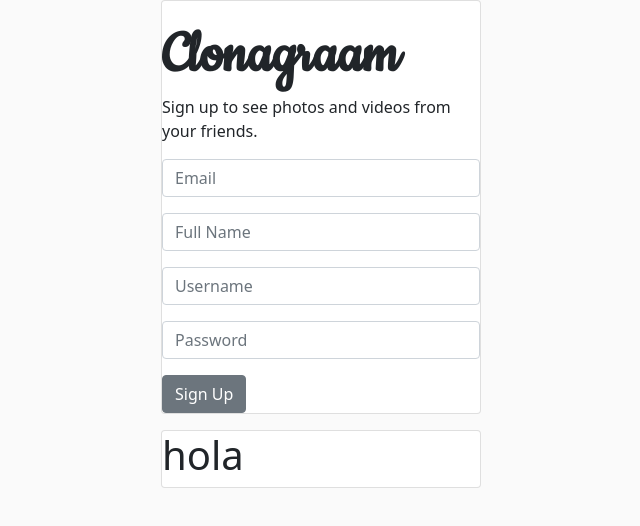
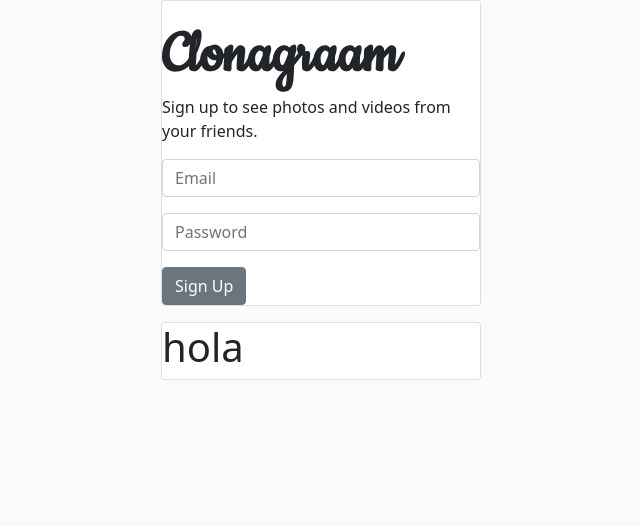
Before and after one commit to aleocampodev/clonagraam, a React (Create React App) app: page /register in a window 1280 px wide. Shown: the top 526 px of the page, without its empty margins (319-959 px from the left). Built offline with nearby package versions, Linux system fonts and the light colour scheme; no server answers.

Commit message:
agregando hook useAuth y context api al proyecto

```diff
--- a/src/components/CardBox.js
+++ b/src/components/CardBox.js
@@ -1,42 +1,21 @@
 import React, { useState } from "react";
 import googlePlay from "../assets/googlePlay.png";
 import appStore from "../assets/appStore.png";
-import { Card, Form, FormGroup, Button, Input } from "reactstrap";
-import { Link } from "react-router-dom";
+import { Card, Form } from "reactstrap";
+import { auth } from "../Firebase";
+import { Link, Navigate } from "react-router-dom";
 import facebook from "../assets/facebook.png";
+import Login from "../components/Login";
+
 import "../styles/_main.scss";
 
 const CardBox = () => {
-  const [email, setEmail] = useState("");
-  const [password, setPassword] = useState("");
-
   return (
     <>
       <Card className="margin-right">
         <h2 className="title-card mt-3">Clonagraam</h2>
-        <Form className="mt-3 ">
-          <FormGroup>
-            <Input
-              id="exampleEmail"
-              name="email"
-              placeholder="Email"
-              type="email"
-              className="w-50 form-input"
-            />
-          </FormGroup>
-          <FormGroup className="w-80">
-            <Input
-              id="examplePassword"
-              name="password"
-              placeholder="password"
-              type="password"
-              className="w-50 form-input"
-            />
-          </FormGroup>
 
-          <div className="form-input w-100 d-flex justify-content-center">
-            <Button className="bg-primary border-0 w-50">Log In</Button>
-          </div>
+        <Login />
         <h6 className="text-center m-3">OR</h6>
         <a href="#" className="style-link">
           <div className="d-flex justify-content-center mb-3">
@@ -54,7 +33,6 @@ const CardBox = () => {
             <p>Forgot password?</p>
           </a>
         </section>
-        </Form>
       </Card>
 
       <Card className="margin-right mt-3 d-flex flex-row justify-content-center p-3">
--- /dev/null
+++ b/src/components/Login.js
@@ -0,0 +1,44 @@
+import React, { useState, useEffect } from "react";
+import { Form, FormGroup, Input, Button } from "reactstrap";
+
+const Login = () => {
+  const [email, setEmail] = useState("");
+  const [password, setPassword] = useState("");
+
+  const login = (e) => {
+    e.preventDefault();
+    console.log("hola data");
+  };
+  return (
+    <>
+      <Form className="mt-3 " onSubmit={login}>
+        <FormGroup>
+          <Input
+            id="exampleEmail"
+            name="email"
+            placeholder="Email"
+            type="email"
+            className="w-50 form-input"
+            onChange={(e) => setEmail(e.target.value)}
+          />
+        </FormGroup>
+        <FormGroup className="w-80">
+          <Input
+            id="examplePassword"
+            name="password"
+            placeholder="password"
+            type="password"
+            className="w-50 form-input"
+            onChange={(e) => setPassword(e.target.value)}
+          />
+        </FormGroup>
+
+        <div className="form-input w-100 d-flex justify-content-center">
+          <Button className="bg-primary border-0 w-50">Log In</Button>
+        </div>
+      </Form>
+    </>
+  );
+};
+
+export default Login;
--- a/src/components/PrivateRoute.js
+++ b/src/components/PrivateRoute.js
@@ -1,6 +1,6 @@
 import React, { useContext } from "react";
 import { Route, useNavigate } from "react-router-dom";
-import { AuthProvider } from "../contexts/AuthContext";
+import { AuthProvider } from "../context/AuthContext";
 
 const PrivateRouter = ({ component: RouteComponent }) => {
   const { currentUser } = useContext(AuthProvider);
--- a/src/components/Register.js
+++ b/src/components/Register.js
@@ -9,7 +9,7 @@ import { useNavigate } from "react-router-dom";
 import "../styles/_main.scss";
 import { collection, addDoc, getDocs } from "firebase/firestore";
 import { Card, Form, FormGroup, Input, Button } from "reactstrap";
-import AuthContext from "../contexts/AuthContext";
+import { useAuth } from "../hooks/UseAuth";
 import { getApp } from "firebase/app";
 
 const Register = () => {
@@ -17,23 +17,15 @@ const Register = () => {
   const [password, setPassword] = useState("");
   const [fullName, setFullName] = useState("");
   const [userName, setUserName] = useState("");
+  const { user } = useAuth();
   const [error, setError] = useState("");
-  const { currentUser } = useContext(AuthContext);
-  const {
-    register,
-    handleSubmit,
-
-    formState: { errors },
-  } = useForm();
-
-  const navigate = useNavigate();
 
   const onSubmit = async (email, password, FullName, UserName) => {
     console.log("hola", email, password, fullName, userName);
     try {
-      const res = await createUserWithEmailAndPassword(auth, email, password);
-      const user = res.user;
-      console.log(user, "hola user");
+      await createUserWithEmailAndPassword(auth, email, password);
+      //const user = auth.currentUser;
+      //console.log(user, "hola user");
       /*await addDoc(collection(db, "users"), {
         uid: user.uid,
         fullName,
@@ -45,6 +37,7 @@ const Register = () => {
     }
   };
 
+  console.log(user);
   return (
     <div className="bg-first d-flex flex-column w-100  align-items-center vh-100 ">
       <Card className="w-25">
@@ -53,7 +46,7 @@ const Register = () => {
           <p>Sign up to see photos and videos from your friends.</p>
         </section>
 
-        <Form className="h-50" onSubmit={handleSubmit(onSubmit)}>
+        <Form className="h-50" onSubmit={onSubmit}>
           <FormGroup>
             <Input
               id="exampleEmail"
@@ -61,24 +54,6 @@ const Register = () => {
               placeholder="Email"
               type="email"
               onChange={(ev) => setEmail(ev.target.value)}
-            />
-          </FormGroup>
-          <FormGroup>
-            <Input
-              id="fullName"
-              name="fullName"
-              placeholder="Full Name"
-              type="text"
-              onChange={(ev) => setFullName(ev.target.value)}
-            />
-          </FormGroup>
-          <FormGroup>
-            <Input
-              id="userName"
-              name="userName"
-              placeholder="Username"
-              type="text"
-              onChange={(ev) => setUserName(ev.target.value)}
             />
           </FormGroup>
           <FormGroup>
--- /dev/null
+++ b/src/context/AuthContext.js
@@ -0,0 +1,11 @@
+import { AuthContext } from "../hooks/UseAuth";
+
+export const AuthProvider = ({ children }) => {
+  const user = {
+    login: true,
+  };
+
+  return (
+    <AuthContext.Provider value={{ user }}>{children}</AuthContext.Provider>
+  );
+};
--- a/src/contexts/AuthContext.js
+++ /dev/null
@@ -1,25 +0,0 @@
-import React, { createContext, useState, useEffect } from "react";
-import { onAuthStateChanged } from "firebase/auth";
-import { auth } from "../Firebase.js";
-
-const AuthContext = createContext();
-
-const AuthProvider = ({ children }) => {
-  const [currentUser, setCurrentUser] = useState(null);
-
-  useEffect(() => {
-    onAuthStateChanged(auth, (user) => {
-      setCurrentUser(user);
-    });
-    console.log(currentUser, "hola user");
-  }, []);
-
-  return (
-    <AuthContext.Provider value={{ currentUser }}>
-      {children}
-    </AuthContext.Provider>
-  );
-};
-
-export { AuthProvider };
-export default AuthContext;
--- /dev/null
+++ b/src/hooks/UseAuth.js
@@ -0,0 +1,8 @@
+import React, { createContext, useContext } from "react";
+
+export const AuthContext = createContext();
+
+export const useAuth = () => {
+  const authContext = useContext(AuthContext);
+  return authContext;
+};
--- a/src/index.js
+++ b/src/index.js
@@ -6,7 +6,8 @@ import Register from "./components/Register";
 import "bootstrap/dist/css/bootstrap.min.css";
 import PrivateRoute from "./components/PrivateRoute";
 import Post from "./components/Post";
-import { AuthProvider } from "./contexts/AuthContext";
+import { AuthProvider } from "./context/AuthContext";
+import VerifyEmail from "./components/VerifyEmail";
 
 ReactDOM.render(
   <AuthProvider>
```
Also changed, not shown: src/components/VerifyEmail.js (added, +68 -0 lines), src/context/AllUsersContext.js (added), src/context/UserContext.js (added). Lines whose indentation alone changed are shown as unchanged.
